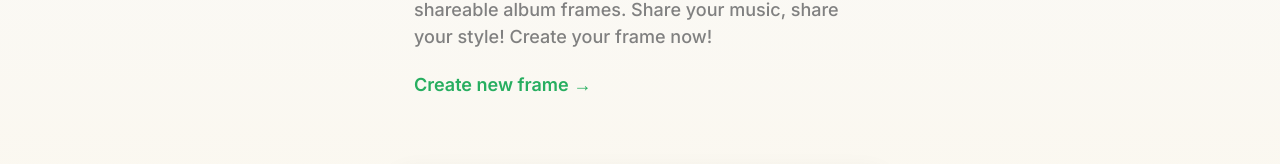
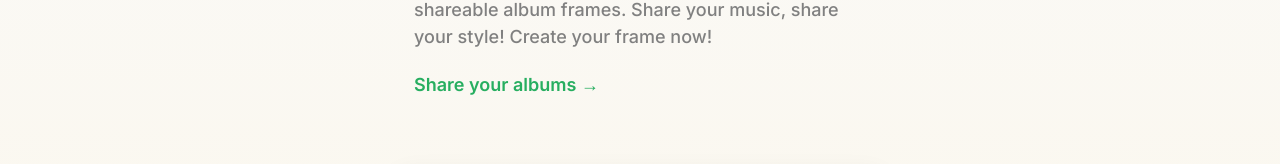
Before and after one commit to pseudocode88/fc-album-share, a Next.js app: page /album/1 in a window 1280 px wide. Shown: the part 292-456 px from the top of the page. Built offline with nearby package versions, Linux system fonts and the light colour scheme; no server answers; the database is empty.

Commit message:
Increase image size

```diff
--- a/app/album/[id]/page.tsx
+++ b/app/album/[id]/page.tsx
@@ -62,7 +62,7 @@ export default async function Page({ params }: Props) {
                 <div className={styles.heading}>
                     <h1>Share Your Favorite Albums on Farcaster</h1>
                     <p>Express yourself through music with beautiful, shareable album frames. Share your music, share your style! Create your frame now!</p>
-                    <a className={styles.backbutton} href="/">Create new frame →</a>
+                    <a className={styles.backbutton} href="/">Share your albums →</a>
                 </div>
                 <div className={styles.formCard}>
                     <div>
--- a/pages/api/image.tsx
+++ b/pages/api/image.tsx
@@ -144,7 +144,7 @@ export default async function handler(req: NextApiRequest, res: NextApiResponse)
             </div>
             ,
             {
-                width: 535, height: 280, fonts: [{
+                width: 963, height: 508, fonts: [{
                     data: font.robotoRegular,
                     name: 'Roboto',
                     style: 'normal',
```
